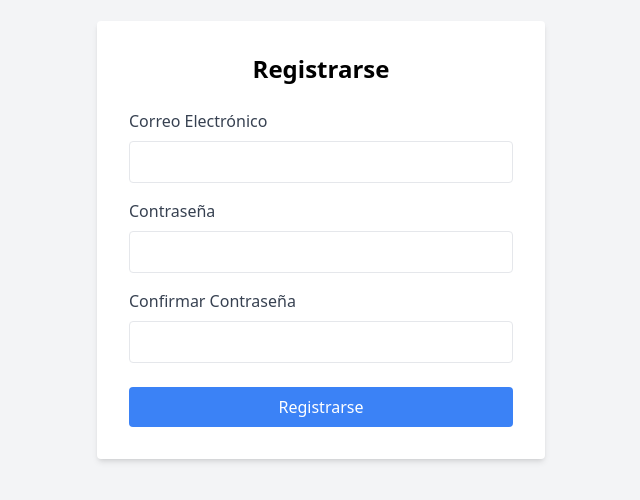
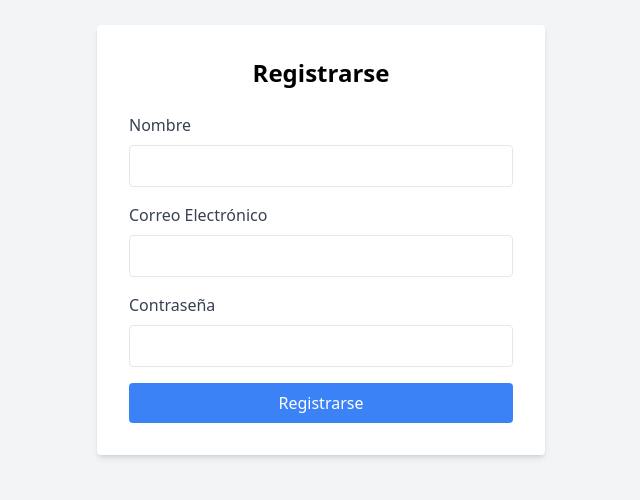
Before and after one commit to vazqueztomas/turf-frontend, a React (Vite) app: page /register in a window 1280 px wide. Shown: the part 160-660 px from the top of the page, without its empty margins (319-959 px from the left). Built offline with nearby package versions, Linux system fonts and the light colour scheme; no server answers.

Commit message:
fix(config): improve configurations for node and vite

```diff
--- a/src/Register/Register.tsx
+++ b/src/Register/Register.tsx
@@ -1,23 +1,46 @@
 import React, { useState } from 'react'
+import { createUser } from '../api/api'
 
 const Register: React.FC = () => {
     const [email, setEmail] = useState('')
     const [password, setPassword] = useState('')
-    const [confirmPassword, setConfirmPassword] = useState('')
+    const [name, setName] = useState('')
+    const [error, setError] = useState<string | null>(null)
+    const [success, setSuccess] = useState<string | null>(null)
 
-    const handleSubmit = (e: React.FormEvent) => {
+    // eslint-disable-next-line @typescript-eslint/no-unused-vars
+    const handleCreateUser = async (e: React.FormEvent) => {
         e.preventDefault()
-        // Aquí puedes agregar la lógica para manejar el registro
-        console.log('Email:', email)
-        console.log('Password:', password)
-        console.log('Confirm Password:', confirmPassword)
+
+        try {
+            await createUser(email, password, name)
+            setSuccess('Usuario creado exitosamente')
+            setError(null)
+        } catch (error) {
+            // eslint-disable-next-line @typescript-eslint/no-explicit-any
+            setError((error as any).message)
+            setSuccess(null)
+        }
     }
 
     return (
             <div className="min-h-screen flex items-center justify-center bg-gray-100">
                 <div className="bg-white p-8 rounded shadow-md w-full max-w-md">
                     <h2 className="text-2xl font-bold mb-6 text-center">Registrarse</h2>
-                <form onSubmit={handleSubmit}>
+                    <form onSubmit={handleCreateUser}>
+                        <div className="mb-4">
+                            <label className="block text-gray-700 mb-2" htmlFor="name">
+                                Nombre
+                            </label>
+                            <input
+                                type="text"
+                                id="name"
+                                className="w-full px-3 py-2 border rounded"
+                                value={name}
+                                onChange={e => setName(e.target.value)}
+                                required
+                            />
+                        </div>
                         <div className="mb-4">
                             <label className="block text-gray-700 mb-2" htmlFor="email">
                                 Correo Electrónico
@@ -44,19 +67,6 @@ const Register: React.FC = () => {
                                 required
                             />
                         </div>
-                    <div className="mb-6">
-                        <label className="block text-gray-700 mb-2" htmlFor="confirmPassword">
-                            Confirmar Contraseña
-                        </label>
-                        <input
-                            type="password"
-                            id="confirmPassword"
-                            className="w-full px-3 py-2 border rounded"
-                            value={confirmPassword}
-                            onChange={e => setConfirmPassword(e.target.value)}
-                            required
-                        />
-                    </div>
                         <button
                             type="submit"
                             className="w-full bg-blue-500 text-white py-2 rounded hover:bg-blue-700"
@@ -64,9 +74,11 @@ const Register: React.FC = () => {
                             Registrarse
                         </button>
                     </form>
+                    {error && <p className="mt-4 text-red-500">{error}</p>}
+                    {success && <p className="mt-4 text-green-500">{success}</p>}
                 </div>
             </div>
         )
     }
 
-export default Register
+export default Register;
--- /dev/null
+++ b/src/api/api.ts
@@ -0,0 +1,31 @@
+import axios from 'axios';
+
+const API_URL = process.env.VITE_API_URL;
+
+if (!API_URL) {
+  throw new Error('VITE_API_URL no está definida');
+}
+
+export const createUser = async (email: string, password: string, name: string) => {
+  const userPayload = {
+    email,
+    password,
+    name,
+  };
+
+  try {
+    const response = await axios.post(`${API_URL}/create-user`, userPayload, {
+      headers: {
+        'Content-Type': 'application/json',
+      },
+    });
+
+    return response.data;
+  } catch (error: any) {
+    if (axios.isAxiosError(error) && error.response) {
+      throw new Error(error.response.data.message || 'Error al crear el usuario');
+    } else {
+      throw new Error('Error al crear el usuario');
+    }
+  }
+};
```
Lines whose indentation alone changed are shown as unchanged.
